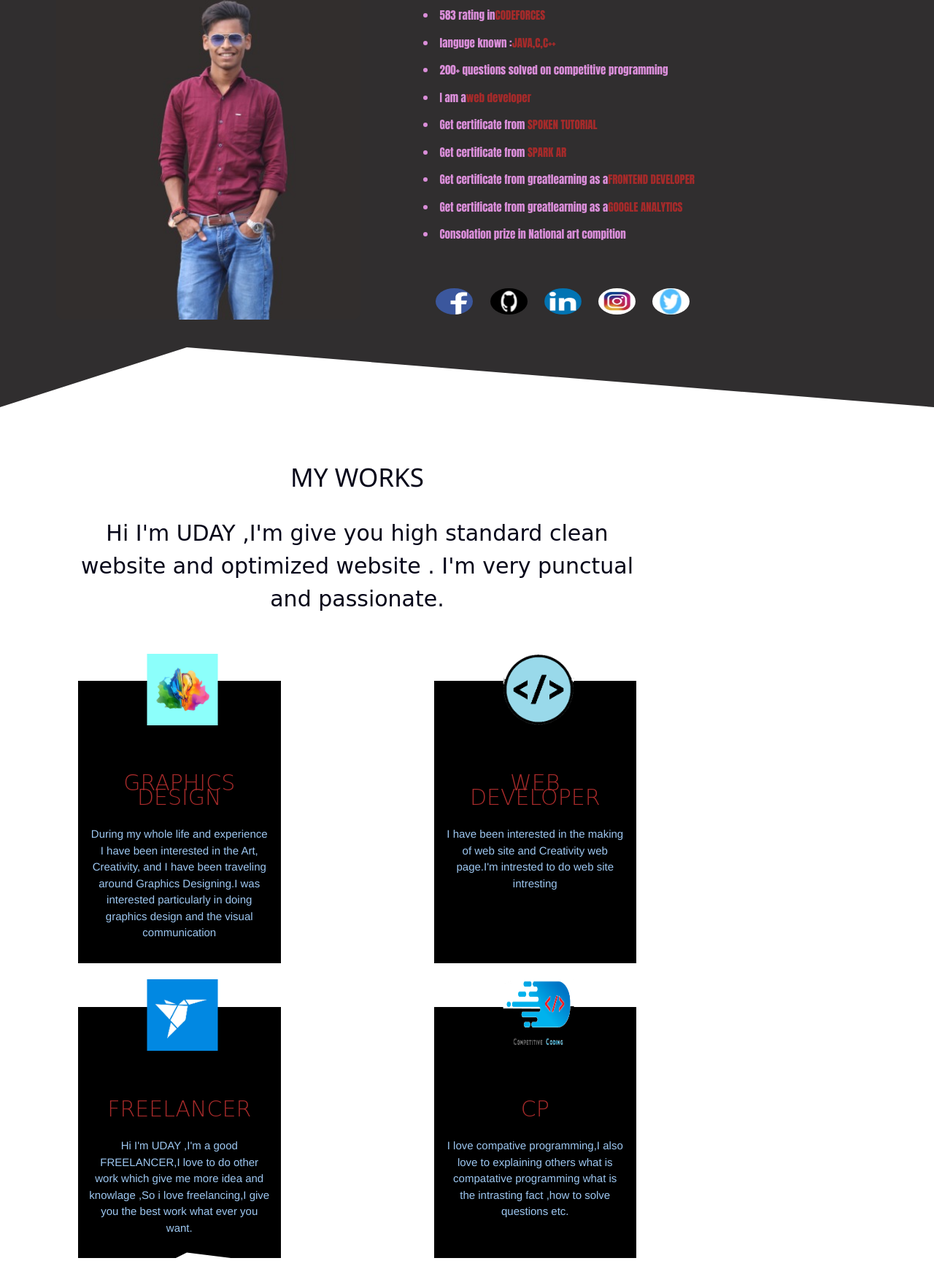
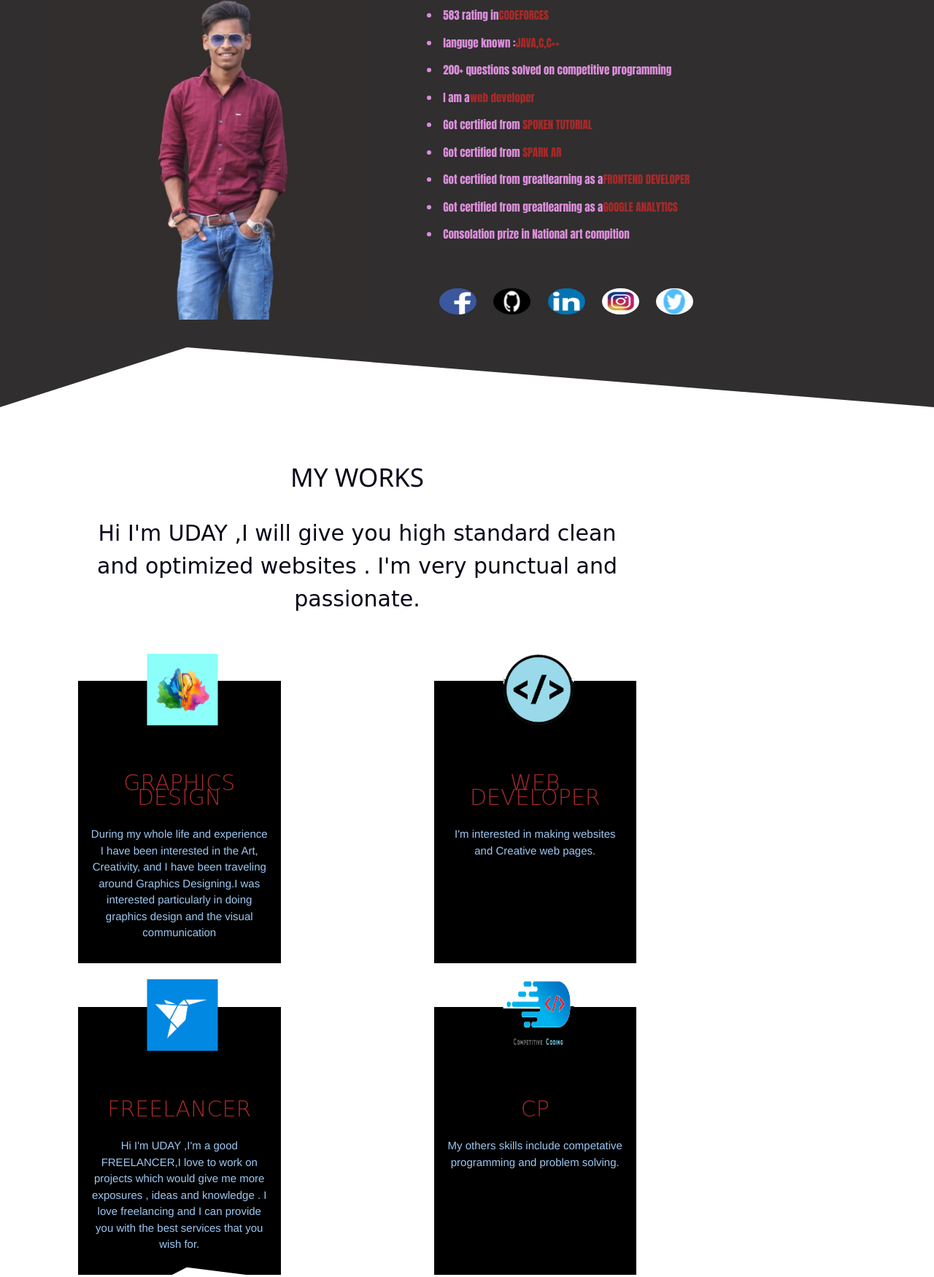
Before and after one commit to Uday2012047/uday-s-protfolio-simple, a plain HTML site: page index.html in a window 1280 px wide. Shown: the part 877-2627 px from the top of the page at 73% size. Drawn offline with nearby package versions, Linux system fonts and the light colour scheme.

Commit message:
Update index.html

```diff
--- a/index.html
+++ b/index.html
@@ -39,11 +39,11 @@
           <img src="./images/pic4.jpg" alt="" />
           <div class="right flex-1">
             <h6>UDAY SANKAR DAS</h6>
-            <h1>I'm creative<span>Engineer</span></h1>
+            <h1>I'm a creative<span>Engineer</span></h1>
             <p>
-              I am <span>UDAY SANKAR DAS</span> ,I am born on<span>
+              I am <span>UDAY SANKAR DAS</span> ,I was born on<span>
                 20 Dec 2001 </span
-              >,I am studing in <span> NIT Silchar</span>,on department
+              >,Currently I am studing in <span> NIT Silchar</span>,on department
               <span>CSE</span>. My scholar ID:<span>2012047</span>.
             </p>
             <div><button class="btn btn-secondary">DOWNLOAD MY CV</button></div>
@@ -65,15 +65,15 @@
           <li>languge known :<span>JAVA,C,C++</span></li>
           <li>200+ questions solved on competitive programming</li>
           <li>I am a<span>web developer</span></li>
-          <li>Get certificate from<span> SPOKEN TUTORIAL</span></li>
-          <li>Get certificate from <span>SPARK AR</span></li>
+          <li>Got certified from<span> SPOKEN TUTORIAL</span></li>
+          <li>Got certified from <span>SPARK AR</span></li>
           <li>
-            Get certificate from greatlearning as a<span
+            Got certified from greatlearning as a<span
               >FRONTEND DEVELOPER</span
             >
           </li>
           <li>
-            Get certificate from greatlearning as a<span>GOOGLE ANALYTICS</span>
+            Got certified from greatlearning as a<span>GOOGLE ANALYTICS</span>
           </li>
           <li>Consolation prize in National art compition</li>
           <div class="icons flex-1">
@@ -101,8 +101,8 @@
         <h1 class="section-heading"><span>My Works</span></h1>
         <p>
           <span
-            >Hi I'm UDAY ,I'm give you high standard clean website and optimized
-            website . I'm very punctual and passionate.</span
+            >Hi I'm UDAY ,I will give you high standard clean and optimized
+            websites . I'm very punctual and passionate.</span
           >
         </p>
         <div class="card-wrapper">
@@ -120,26 +120,24 @@
             <img src="./images/wd.png" alt="" />
             <h2><span> WEB DEVELOPER</span></h2>
             <p>
-              I have been interested in the making of web site and Creativity
-              web page.I'm intrested to do web site intresting
+              I'm interested in  making websites and Creative
+              web pages.
             </p>
           </div>
           <div class="card">
             <img src="./images/FL LOGO.png " alt="" />
             <h2><span> FREELANCER</span></h2>
             <p>
-              Hi I'm UDAY ,I'm a good FREELANCER,I love to do other work which
-              give me more idea and knowlage ,So i love freelancing,I give you
-              the best work what ever you want.
+              Hi I'm UDAY ,I'm a good FREELANCER,I love to work on projects which would
+              give me more exposures , ideas and knowledge . I love freelancing and I can provide you with the best services that you wish for.
             </p>
           </div>
           <div class="card">
             <img src="./images/cp.png" alt="" />
             <h2><span style="padding: left 2px; "> CP</span></h2>
             <p>
-              I love compative programming,I also love to explaining others what
-              is compatative programming what is the intrasting fact ,how to
-              solve questions etc.
+             My others skills include competative programming and problem solving.
+
             </p>
           </div>
         </div>
```
